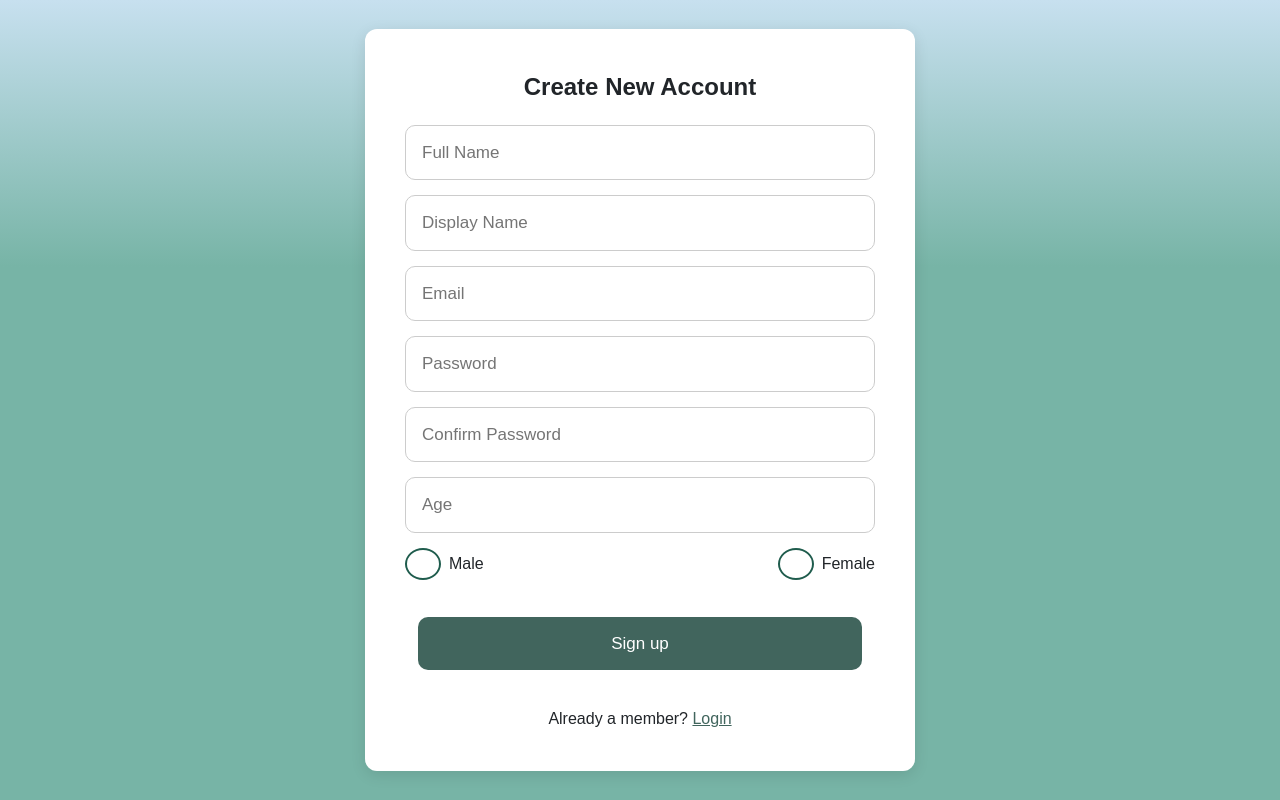
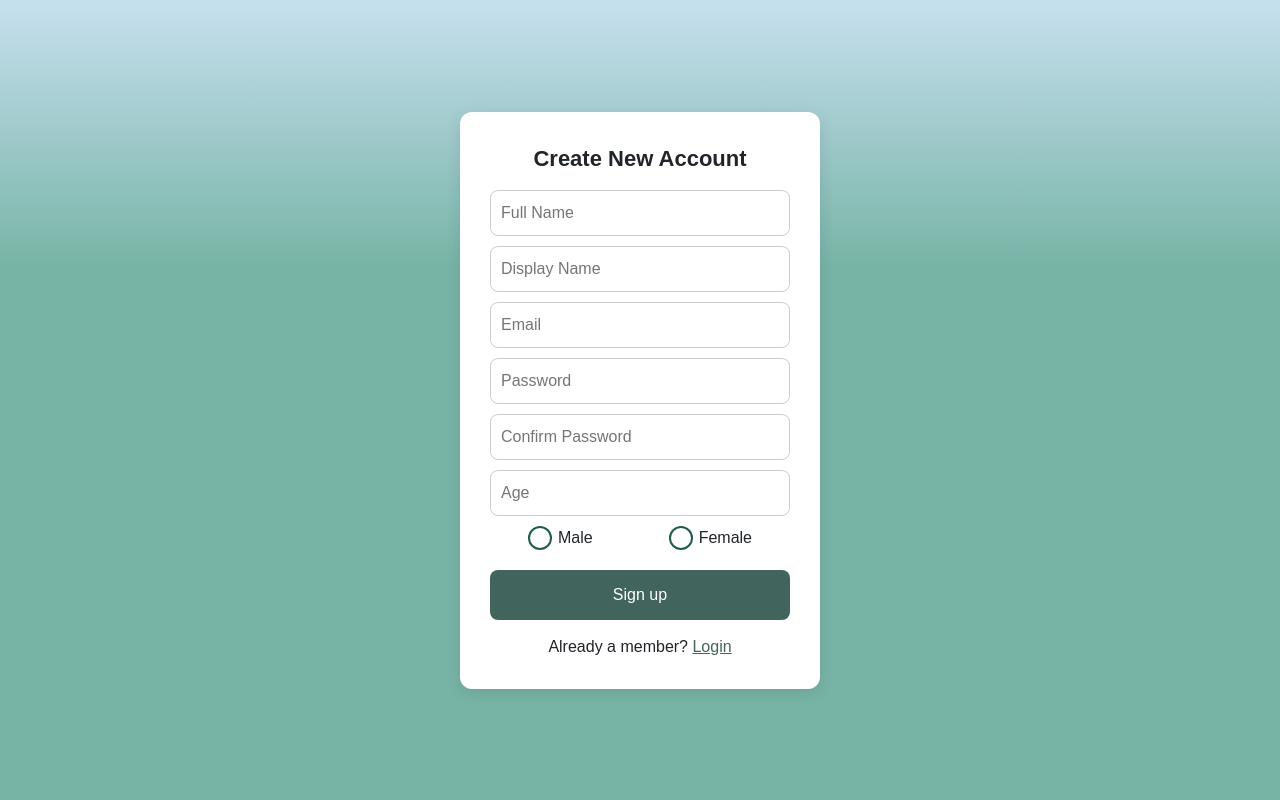
Before and after one commit to hams-ashraf/safe-space, a React (Vite) app: page /signup in a window 1280 px wide. Built offline with nearby package versions, Linux system fonts and the light colour scheme.

Commit message:
Add all change

```diff
--- a/src/components/Signup/Signup.css
+++ b/src/components/Signup/Signup.css
@@ -1,115 +1,4 @@
-/* .signup {
-  width: 100%;
-}
-
-.signup-page {
-  font-family: 'Nunito', sans-serif;
-  width: 100%;
-  height: 100vh;
-  box-sizing: border-box;
-
-  display: flex;
-  justify-content: center;
-  align-items: center;
-
-  background: linear-gradient(to bottom, rgb(199,224,239), #77b4a6, #77b4a6, #77b4a6);
-
-  overflow: hidden;
-}
-
-.wrapper {
-  width: 360px;
-
-  background: #fff;
-
-  padding: 30px;
-  border-radius: 12px;
-
-  box-shadow: 0 4px 15px rgba(0,0,0,0.1);
-}
-
-.title {
-  font-size: 22px;
-  font-weight: 600;
-  text-align: center;
-  margin-bottom: 15px;
-}
-
-form {
-  width: 100%;
-  display: flex;
-  flex-direction: column;
-}
-
-.field {
-  margin-bottom: 10px;
-}
-
-.field input {
-  width: 100%;
-  padding: 10px 10px;
-  border-radius: 8px;
-  border: 1px solid #ccc;
-  box-sizing: border-box;
-  font-size: 16px;
-}
-.field.btn input {
-  width: 100%;
-  padding: 13px;
-  border-radius: 8px;
-  border: none;
-  background-color: #41655d;
-  color: white;
-  cursor: pointer;
-  font-size: 16px;
-}
-
-.field.btn input:hover {
-  background-color: #355147;
-}
-
-.signup-link {
-  text-align: center;
-  margin-top: 10px;
-}
-
-.signup-link a {
-  color: #41655d;
-  text-decoration: underline;
-}
-
-.gender-options {
-  display: flex;
-  justify-content: space-around;
-  margin-bottom: 10px;
-}
-
-.gender-options label {
-  display: flex;
-  align-items: center;
-  gap: 6px;
-}
-
-.gender-options input[type="radio"] {
-  appearance: none;
-  width: 16px;
-  height: 16px;
-  border: 2px solid #1F5C4D;
-  border-radius: 50%;
-  position: relative;
-}
-
-.gender-options input[type="radio"]:checked::after {
-  content: "";
-  width: 8px;
-  height: 8px;
-  background: #1F5C4D;
-  border-radius: 50%;
-  position: absolute;
-  top: 50%;
-  left: 50%;
-  transform: translate(-50%, -50%);
-} */
+/*
  .signup-page {
   font-family: 'Nunito', sans-serif;
   width: 100%;
@@ -216,7 +105,6 @@ form {
   transform: translate(-50%, -50%);
 }
 
-/* Responsive */
 @media (max-width: 500px) {
   .signup-wrapper {
     width: 95%;
@@ -231,4 +119,123 @@ form {
   .title {
     font-size: 20px;
   }
+} */
+ .signup-page {
+  font-family: 'Nunito', sans-serif;
+  width: 100%;
+  height: 100vh;
+  box-sizing: border-box;
+  display: flex;
+  justify-content: center;
+  align-items: center;
+  background: linear-gradient(to bottom, rgb(199,224,239), #77b4a6, #77b4a6, #77b4a6);
+  overflow: hidden;
 }
+
+.signup-wrapper {
+  width: 360px;
+  background: #fff;
+  padding: 30px;
+  border-radius: 12px;
+  box-shadow: 0 4px 15px rgba(0,0,0,0.1);
+}
+
+.signup-title {
+  font-size: 22px;
+  font-weight: 600;
+  text-align: center;
+  margin-bottom: 15px;
+}
+
+.signup-form {
+  width: 100%;
+  display: flex;
+  flex-direction: column;
+}
+
+.signup-field {
+  margin-bottom: 10px;
+}
+
+.signup-field input {
+  width: 100%;
+  padding: 10px 10px;
+  border-radius: 8px;
+  border: 1px solid #ccc;
+  box-sizing: border-box;
+  font-size: 16px;
+}
+
+.signup-field-btn input {
+  width: 100%;
+  padding: 13px;
+  border-radius: 8px;
+  border: none;
+  background-color: #41655d;
+  color: white;
+  cursor: pointer;
+  font-size: 16px;
+}
+
+.signup-field-btn input:hover {
+  background-color: #355147;
+}
+
+.signup-link {
+  text-align: center;
+  margin-top: 10px;
+}
+
+.signup-link a {
+  color: #41655d;
+  text-decoration: underline;
+}
+
+.signup-gender-options {
+  display: flex;
+  justify-content: space-around;
+  margin-bottom: 10px;
+}
+
+.signup-gender-options label {
+  display: flex;
+  align-items: center;
+  gap: 6px;
+}
+
+.signup-gender-options input[type="radio"] {
+  appearance: none;
+  width: 16px;
+  height: 16px;
+  border: 2px solid #1F5C4D;
+  border-radius: 50%;
+  position: relative;
+}
+
+.signup-gender-options input[type="radio"]:checked::after {
+  content: "";
+  width: 8px;
+  height: 8px;
+  background: #1F5C4D;
+  border-radius: 50%;
+  position: absolute;
+  top: 50%;
+  left: 50%;
+  transform: translate(-50%, -50%);
+}
+
+@media (max-width: 500px) {
+  .signup-wrapper {
+    width: 95%;
+    padding: 25px;
+  }
+
+  .signup-field input, .signup-field-btn input {
+    padding: 12px;
+    font-size: 15px;
+  }
+
+  .signup-title {
+    font-size: 20px;
+  }
+}
--- a/src/components/Signup/Signup.jsx
+++ b/src/components/Signup/Signup.jsx
@@ -131,13 +131,14 @@ export default function Signup() {
   };
 
   return (
+
 <div className="signup-page">
-      <div className="wrapper signup-wrapper">
-        <div className="title">Create New Account</div>
+  <div className="signup-wrapper">
+    <div className="signup-title">Create New Account</div>
 
-        <form className="signup" onSubmit={handleSignup}>
+    <form className="signup-form" onSubmit={handleSignup}>
 
-          <div className="field">
+      <div className="signup-field">
         <input
           name="fullName"
           type="text"
@@ -148,7 +149,7 @@ export default function Signup() {
         {errors.fullName && <p className="error">{errors.fullName}</p>}
       </div>
 
-          <div className="field">
+      <div className="signup-field">
         <input
           name="displayName"
           type="text"
@@ -159,7 +160,7 @@ export default function Signup() {
         {errors.displayName && <p className="error">{errors.displayName}</p>}
       </div>
 
-          <div className="field">
+      <div className="signup-field">
         <input
           name="email"
           type="email"
@@ -170,7 +171,7 @@ export default function Signup() {
         {errors.email && <p className="error">{errors.email}</p>}
       </div>
 
-          <div className="field">
+      <div className="signup-field">
         <input
           name="password"
           type="password"
@@ -181,7 +182,7 @@ export default function Signup() {
         {errors.password && <p className="error">{errors.password}</p>}
       </div>
 
-          <div className="field">
+      <div className="signup-field">
         <input
           name="confirmPassword"
           type="password"
@@ -189,12 +190,10 @@ export default function Signup() {
           value={formData.confirmPassword}
           onChange={handleChange}
         />
-            {errors.confirmPassword && (
-              <p className="error">{errors.confirmPassword}</p>
-            )}
+        {errors.confirmPassword && <p className="error">{errors.confirmPassword}</p>}
       </div>
 
-          <div className="field">
+      <div className="signup-field">
         <input
           name="age"
           type="number"
@@ -205,8 +204,8 @@ export default function Signup() {
         {errors.age && <p className="error">{errors.age}</p>}
       </div>
 
-          <div className="field">
-            <div className="gender-options">
+      <div className="signup-field">
+        <div className="signup-gender-options">
           <label>
             <input
               type="radio"
@@ -232,7 +231,7 @@ export default function Signup() {
         {errors.gender && <p className="error">{errors.gender}</p>}
       </div>
 
-          <div className="field btn">
+      <div className="signup-field-btn">
         <input type="submit" value="Sign up" />
       </div>
 
```
Lines whose indentation alone changed are shown as unchanged.
